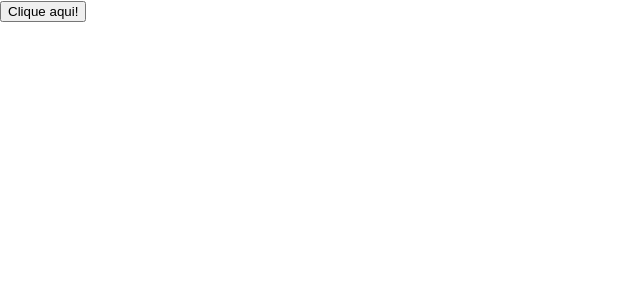
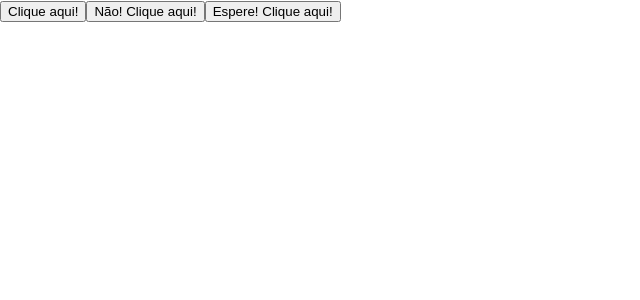
Before and after one commit to julianesilvac75/exercicios-trybe, a React (Create React App) app in the folder front-end/bloco-11-componentes-com-estado-eventos-e-formularios-com-react/dia-1-componentes-com-estado-e-eventos/fancy-buttons/: page / in a window 1280 px wide. Shown: the top 300 px of the page, without its empty margins (0-640 px from the left). Built offline with nearby package versions, Linux system fonts and the light colour scheme.

Commit message:
feat: exercicio de fixacao 2 - fancy-buttons

```diff
--- a/front-end/bloco-11-componentes-com-estado-eventos-e-formularios-com-react/dia-1-componentes-com-estado-e-eventos/fancy-buttons/src/App.js
+++ b/front-end/bloco-11-componentes-com-estado-eventos-e-formularios-com-react/dia-1-componentes-com-estado-e-eventos/fancy-buttons/src/App.js
@@ -1,14 +1,15 @@
 import React, { Component } from 'react';
 import './App.css';
-
-function handleClick() {
-  console.log('Você clicou!');
-}
+import Button from './Button';
 
 class App extends Component {
   render() {
     return(
-      <button onClick={handleClick}>Clique aqui!</button>
+      <>
+        <Button buttonText="Clique aqui!" consoleText="Você clicou no primeiro botão" />
+        <Button buttonText="Não! Clique aqui!" consoleText="Você clicou no segundo botão" />
+        <Button buttonText="Espere! Clique aqui!" consoleText="Você clicou no terceiro botão" />
+      </>
     );
   }
 }
--- /dev/null
+++ b/front-end/bloco-11-componentes-com-estado-eventos-e-formularios-com-react/dia-1-componentes-com-estado-e-eventos/fancy-buttons/src/Button.js
@@ -0,0 +1,16 @@
+import React, { Component } from "react";
+
+class Button extends Component {
+    render() {
+        const { buttonText, consoleText } = this.props;
+
+        function handleClick() {
+            console.log(consoleText);
+        }
+        return(
+            <button onClick={handleClick}>{buttonText}</button>
+        );
+    }
+}
+
+export default Button;
```
